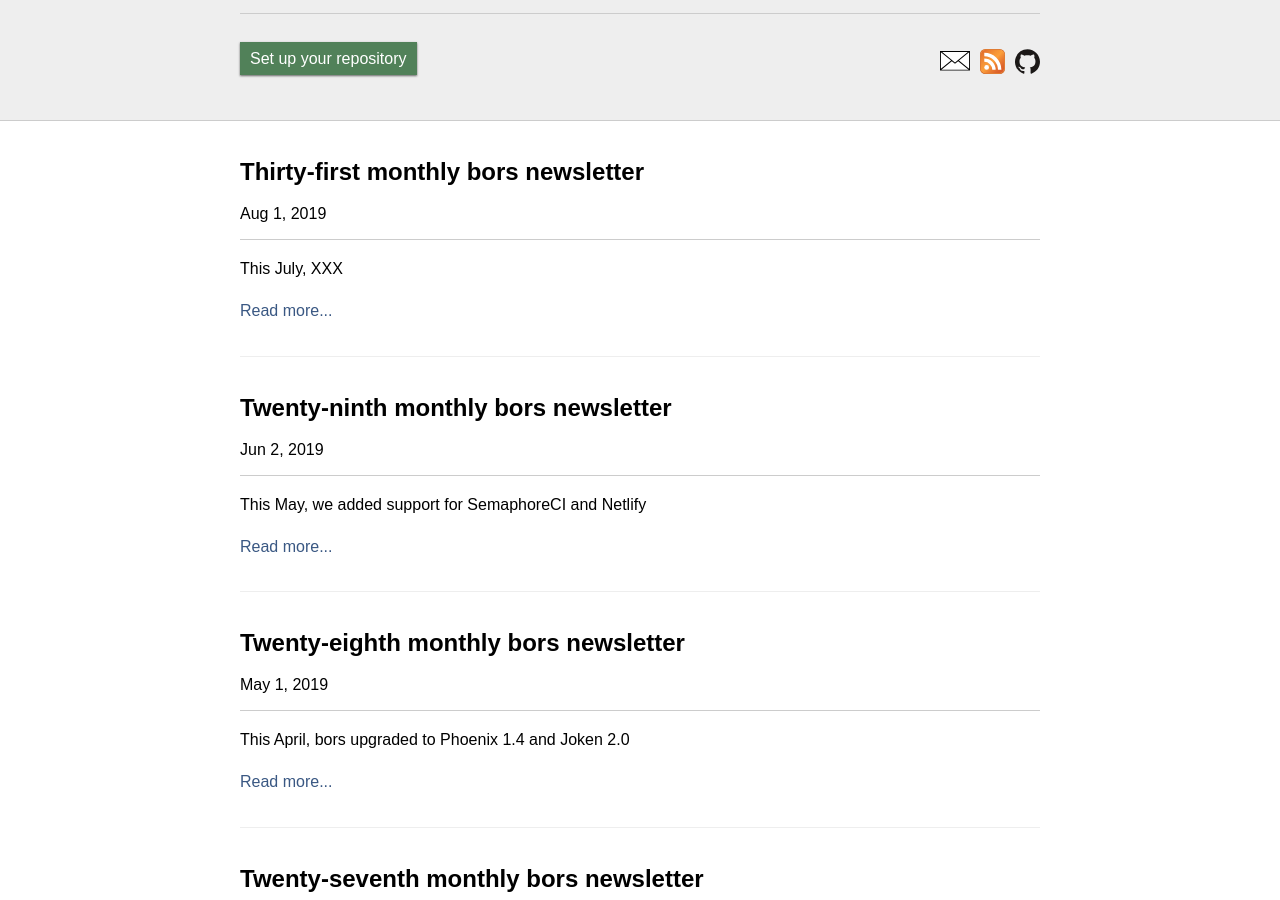
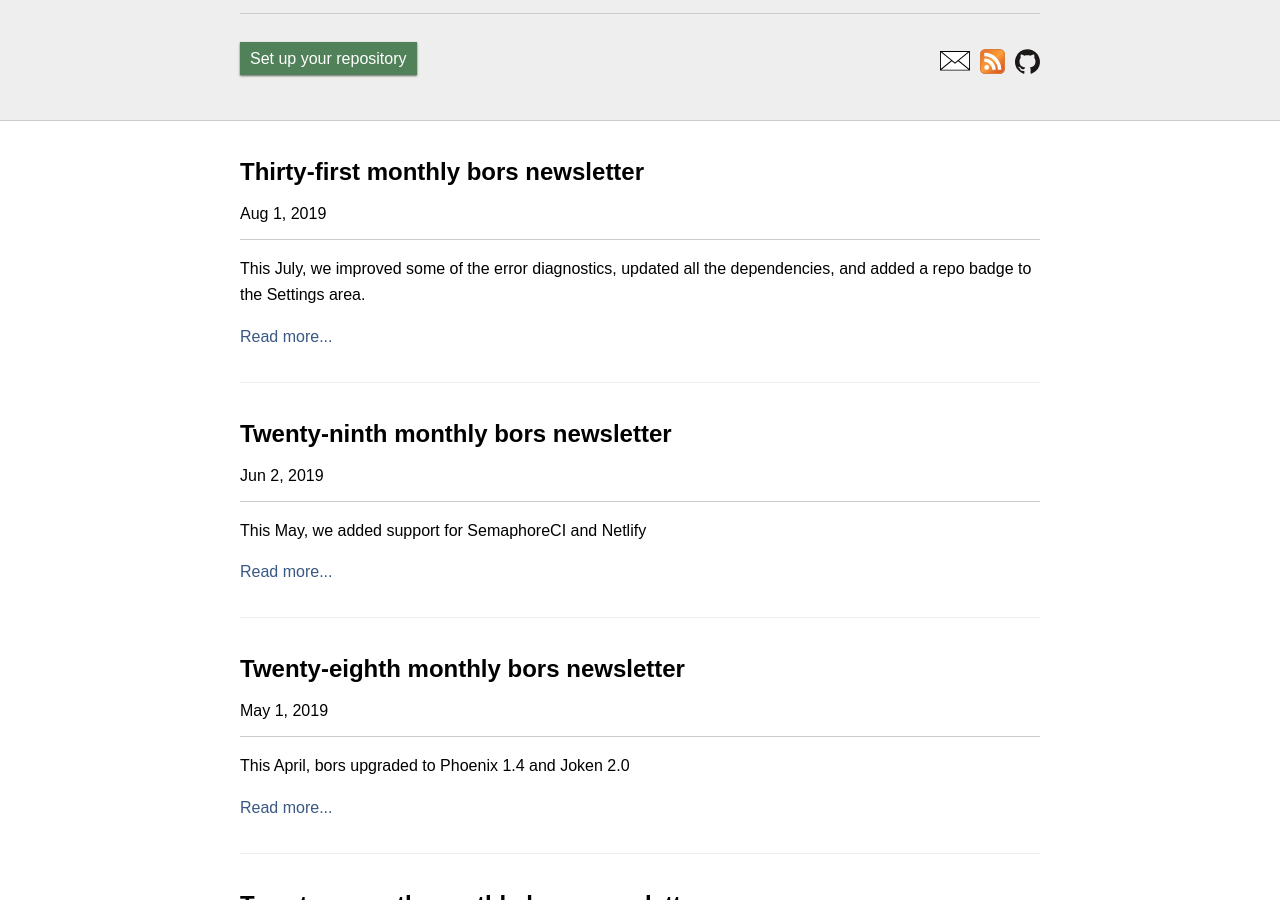
Before and after one commit to bors-ng/bors-ng.github.io, a Jekyll site: the page built from index.html, in a window 1280 px wide and 900 px high, scrolled down 1197 px. Built offline with Jekyll 4.4.1, drawn with Linux system fonts in a browser that asks for light colours; the list of posts is cut into pages by our own code.

Commit message:
Add summary

```diff
--- a/_posts/2019-08-01-tmib-31.md
+++ b/_posts/2019-08-01-tmib-31.md
@@ -2,7 +2,7 @@
 layout:     post
 title:      Thirty-first monthly bors newsletter
 date:       2019-08-01 00:00:00
-summary:    This July, XXX
+summary:    This July, we improved some of the error diagnostics, updated all the dependencies, and added a repo badge to the Settings area.
 categories: newsletter
 ---
 
```
